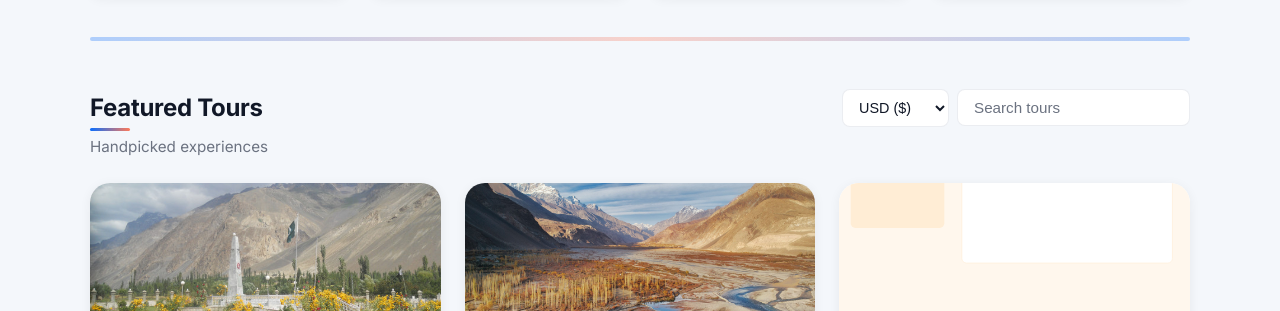
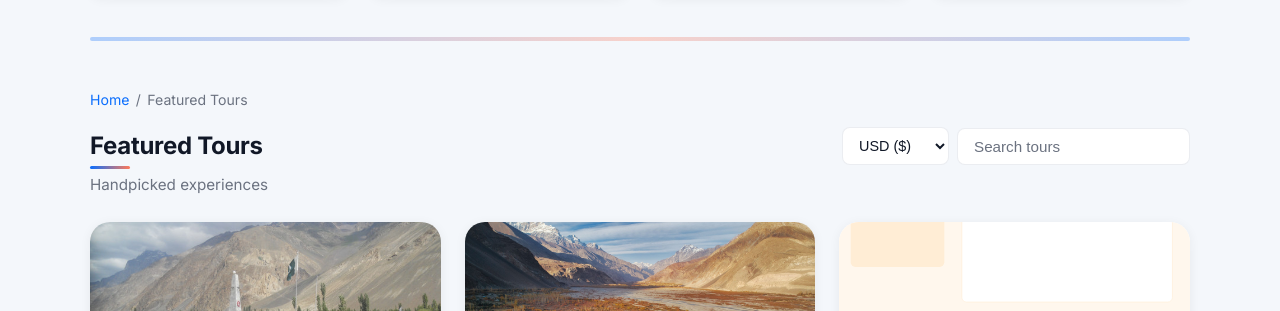
Before and after one commit to shahzadarksher/my-first-website, a website: page index.html in a window 1280 px wide. Shown: the part 800-1111 px from the top of the page. Drawn offline with Linux system fonts and the light colour scheme.

Commit message:
Add breadcrumb navigation for better UX

```diff
--- a/index.html
+++ b/index.html
@@ -78,6 +78,12 @@
     <div class="divider"></div>
 
     <section id="tours" class="container tours-section">
+      <nav class="breadcrumb" aria-label="Breadcrumb">
+        <ol class="breadcrumb-list">
+          <li><a href="#home">Home</a></li>
+          <li aria-current="page">Featured Tours</li>
+        </ol>
+      </nav>
       <div style="display:flex;justify-content:space-between;align-items:center;gap:1rem;flex-wrap:wrap;">
         <h3>Featured Tours</h3>
         <div style="display:flex;gap:0.5rem;align-items:center;">
--- a/styles.css
+++ b/styles.css
@@ -156,6 +156,13 @@ body.dark .theme-btn{background:rgba(255,255,255,0.08)}
   background-clip:text;
 }
 .stat-label{font-size:0.9rem;color:var(--muted);font-weight:500}
+
+/* Breadcrumb */
+.breadcrumb{margin-bottom:1rem}
+.breadcrumb-list{list-style:none;display:flex;gap:0.4rem;padding:0;font-size:0.88rem;color:var(--muted)}
+.breadcrumb-list li:not(:last-child)::after{content:'/';margin-left:0.4rem;color:var(--muted)}
+.breadcrumb-list a{color:var(--primary);text-decoration:none}
+.breadcrumb-list a:hover{text-decoration:underline}
 
 /* Divider */
 .divider{
```
